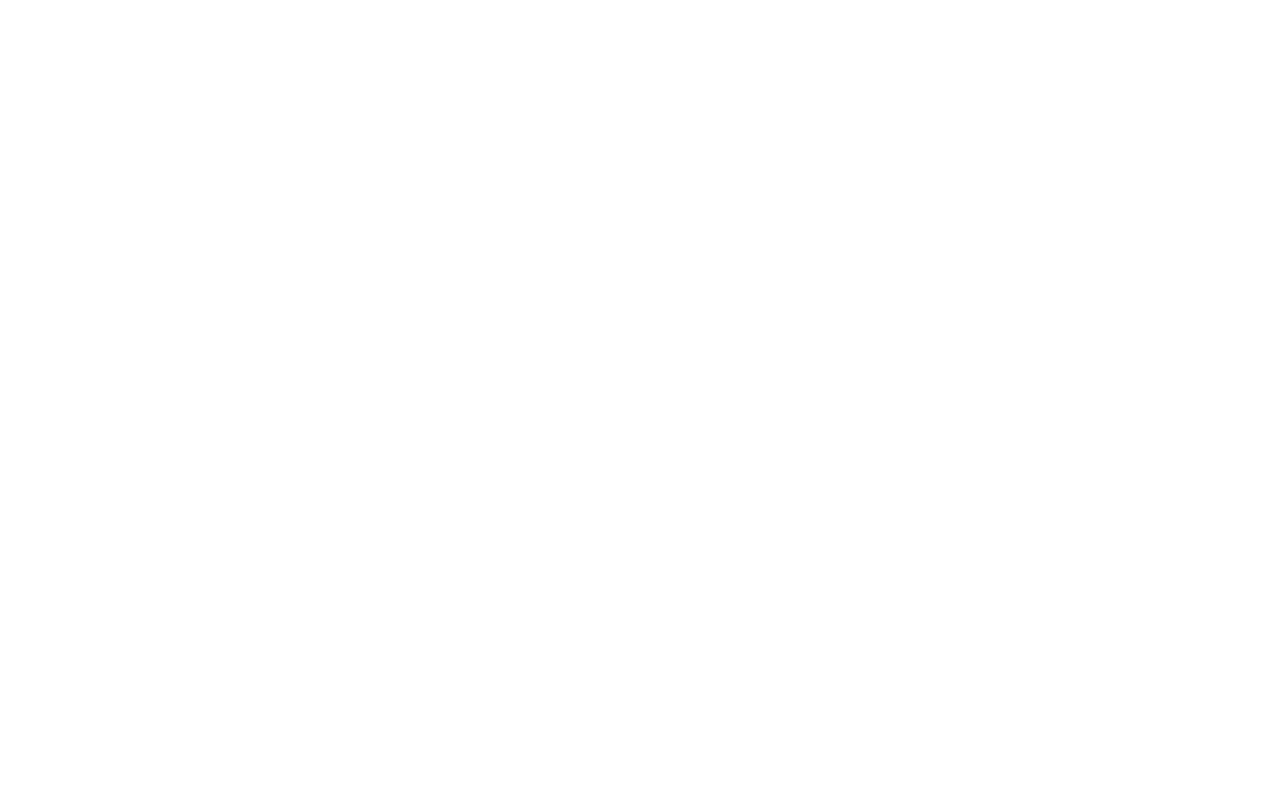
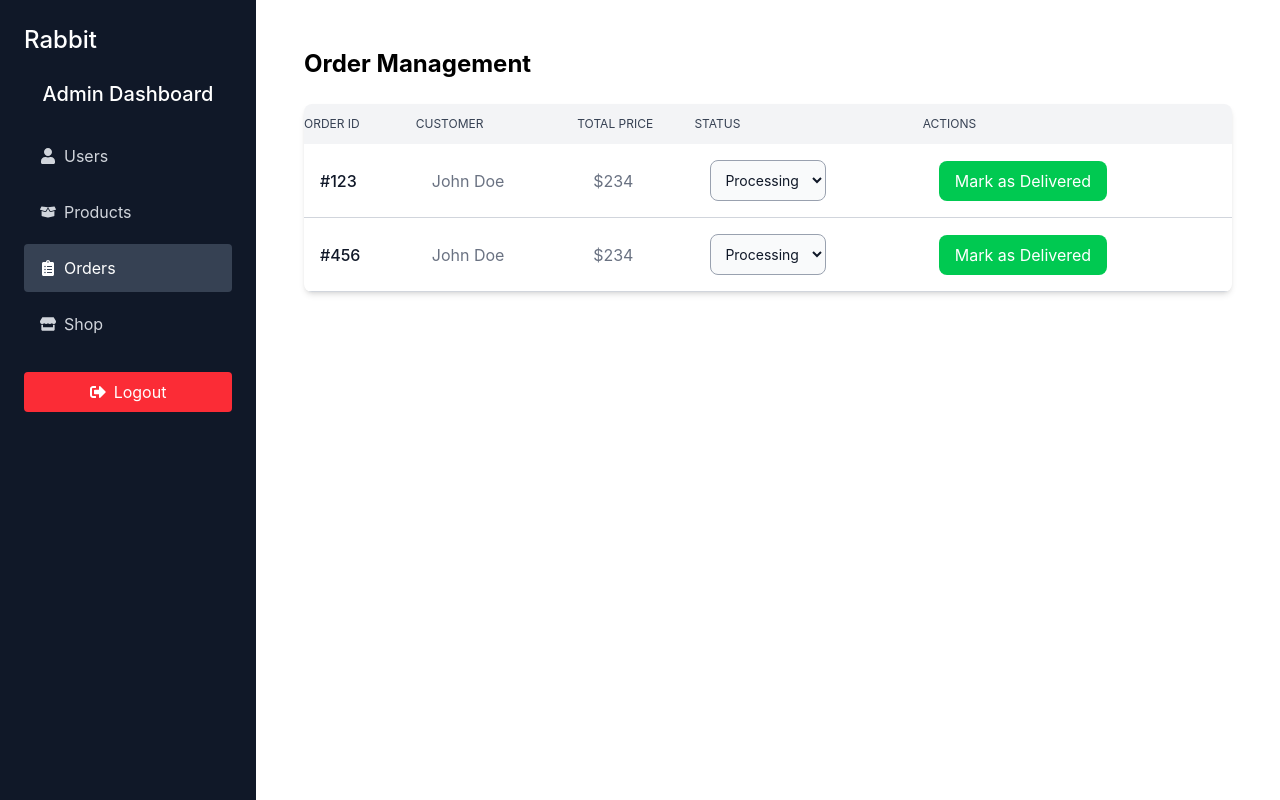
Before and after one commit to MadisoMelese/Rabbit-Collection, a React (Vite) app in the folder frontend/: page /admin/orders in a window 1280 px wide. Before the commit this address had no page. Built offline with nearby package versions, Linux system fonts and the light colour scheme.

Commit message:
frontend has been finished let's dive in backend

```diff
--- a/frontend/src/App.jsx
+++ b/frontend/src/App.jsx
@@ -16,6 +16,7 @@
 import UserManagement from "./components/Admin/UserManagement";
 import ProdictManagement from "./components/Admin/ProdictManagement";
 import EditProductPage from "./components/Admin/EditProductPage";
+import OrderManagement from "./components/Admin/OrderManagement";
 
 const App = () => {
   return (
@@ -41,6 +42,7 @@
           <Route path="users" element={<UserManagement />} />
           <Route path="products" element={<ProdictManagement />} />
           <Route path="products/:id/edit" element={<EditProductPage />} />
+          <Route path="orders" element={<OrderManagement />} />
         </Route>
       </Routes>
     </BrowserRouter>
--- a/frontend/src/components/Admin/EditProductPage.jsx
+++ b/frontend/src/components/Admin/EditProductPage.jsx
@@ -47,17 +47,7 @@
 
   const handleSubmit = (e)=>{
     e.preventDefault();
-    console.log({
-      name: productData.name,
-      description: productData.description,
-      price: productData.price,
-      countInStock: productData.countInStock,
-      sku: productData.sku,
-      sizes: productData.sizes,
-      colors: productData.colors,
-      image: productData.images,
-
-    })
+   console.log(productData)
   }
 
   return (
--- /dev/null
+++ b/frontend/src/components/Admin/OrderManagement.jsx
@@ -0,0 +1,84 @@
+const OrderManagement = () => {
+  const orders = [
+    {
+      _id: 123,
+      user: {
+        name: "John Doe",
+      },
+      totalPrice: 234,
+      status: "Processing",
+    },
+    {
+      _id: 456,
+      user: {
+        name: "John Doe",
+      },
+      totalPrice: 234,
+      status: "Processing",
+    },
+  ];
+
+
+  const handleStatusChange = (orderID, status)=>{
+    console.log(orderID, status)
+  }
+  return (
+    <div className="max-w-7xl mx-auto p-6">
+      <h2 className="text-2xl font-bold mb-6">Order Management</h2>
+      <div className="overflow-x-auto shadow-md rounded-lg">
+        <table className="min-w-full text-left text-gray-500">
+          <thead className="bg-gray-100 text-xs uppercase text-gray-700">
+            <tr>
+              <td className="py-3 px4">Order ID</td>
+              <td className="py-3 px4">Customer</td>
+              <td className="py-3 px4">Total Price</td>
+              <td className="py-3 px4">Status</td>
+              <td className="py-3 px4">Actions</td>
+            </tr>
+          </thead>
+          <tbody>
+            {orders.length > 0 ? (
+              orders.map((order) => (
+                <tr
+                  key={order._id}
+                  className="border-b border-gray-300 hover:bg-gray-50 cursor-pointer"
+                >
+                  <td className="p-4 font-medium text-gray-900 whitespace-nowrap">
+                    #{order._id}
+                  </td>
+                  <td className="p-4">{order.user.name}</td>
+                  <td className="p-4">${order.totalPrice}</td>
+                  <td className="p-4">
+                    <select
+                      value={order.status}
+                      onChange={(e)=>handleStatusChange(order._id, e.target.value)}
+                      className="bg-gray-50 border border-gray-400 text-gray-900 text-sm rounded-lg focus:ring-blue-500 focus:border-blue-500 block p-2.5"
+                    >
+                      <option value="Processing">Processing</option>
+                      <option value="Shipped">Shipped</option>
+                      <option value="Delivered">Delivered</option>
+                      <option value="Cancelled">Cancelled</option>
+                    </select>
+                  </td>
+                  <td className="p-4">
+                    <button
+                    onClick={()=>handleStatusChange(order._id, "Delivered")}
+                     className="bg-green-500 text-white px-4 py-2 rounded-lg hover:bg-green-600">Mark as Delivered</button>
+                  </td>
+                </tr>
+              ))
+            ) : (
+              <tr>
+                <td colSpan={5}
+                className="p-4 text-center text-gray-500"
+                >No Orders Found.</td>
+              </tr>
+            )}
+          </tbody>
+        </table>
+      </div>
+    </div>
+  );
+};
+
+export default OrderManagement;
```
Also changed, not shown: 1 other file (tests, documents, lock files or other folders).
